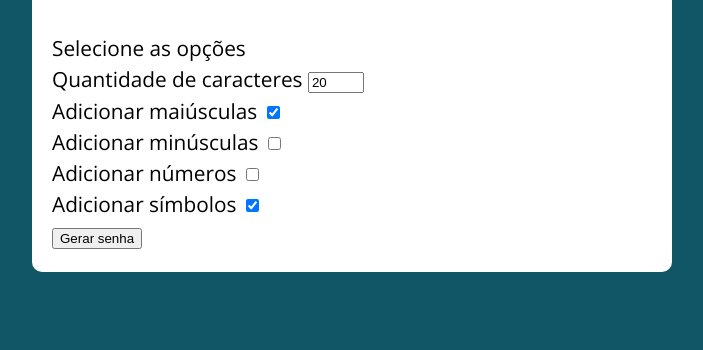
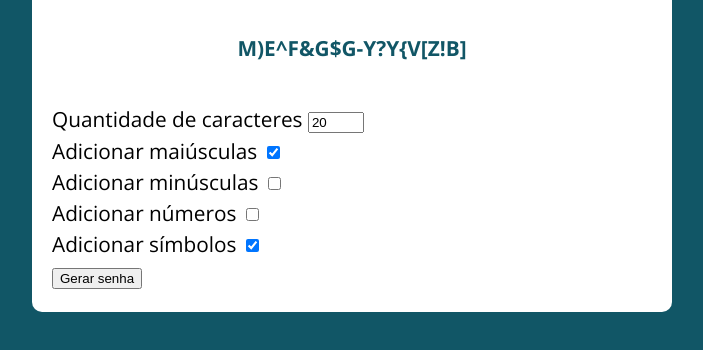
Before and after one commit to zaidohDev/webpack-config-generatePass, a website built with webpack: page public/index.html in a window 1280 px wide. Both pictures are taken after a click on the button "Gerar senha". Shown: the part 134-484 px from the top of the page, without its empty margins (288-991 px from the left). Built offline with nearby package versions, Linux system fonts and the light colour scheme.

Commit message:
formGenerate, generatePass

```diff
--- a/public/index.html
+++ b/public/index.html
@@ -5,7 +5,7 @@
   <meta charset="UTF-8">
   <meta name="viewport" content="width=device-width, initial-scale=1.0">
   <meta http-equiv="X-UA-Compatible" content="ie=edge">
-  <title>Modelo</title>
+  <title>password generator</title>
 </head>
 
 <body>
@@ -13,14 +13,14 @@
   <section class="container">
     <h1>Gerador de senhas</h1>
 
-    <div class="senha-gerada">Selecione as opções</div>
+    <div class="generatePass">Selecione as opções</div>
 
-    Quantidade de caracteres <input value="20" type="number" min="1" max="50" class="qtd-caracteres"><br>
-    Adicionar maiúsculas <input type="checkbox" class="chk-maiusculas" checked><br>
-    Adicionar minúsculas <input type="checkbox" class="chk-minusculas"><br>
-    Adicionar números <input type="checkbox" class="chk-numeros"><br>
-    Adicionar símbolos <input type="checkbox" class="chk-simbolos" checked><br>
-    <button class="gerar-senha">Gerar senha</button>
+    Quantidade de caracteres <input value="20" type="number" min="1" max="50" class="qnt-char"><br>
+    Adicionar maiúsculas <input type="checkbox" class="char-upper" checked><br>
+    Adicionar minúsculas <input type="checkbox" class="char-lower"><br>
+    Adicionar números <input type="checkbox" class="char-numbers"><br>
+    Adicionar símbolos <input type="checkbox" class="char-simbles" checked><br>
+    <button class="generate">Gerar senha</button>
 
   </section>
 
--- a/src/assets/css/style.css
+++ b/src/assets/css/style.css
@@ -64,11 +64,10 @@ h1 {
   margin-bottom: 40px;
   text-align: center;
 }
-.cpf-generated{
+.generatePass{
   text-align: center;
-  font-size: 2em;
+  font-size: 1em;
   color: var(--primary-color);
   font-weight: bold;
   margin-bottom: 40px;
-  letter-spacing: 4px;
 }
--- a/src/main.js
+++ b/src/main.js
@@ -1 +1,5 @@
+import form from './modules/formGeneratePass'
+
 import './assets/css/style.css'
+
+console.log(form())
--- /dev/null
+++ b/src/modules/formGeneratePass.js
@@ -0,0 +1,28 @@
+import  generatePass from './generatePass';
+
+const pass = document.querySelector('.generatePass')
+const qntChar = document.querySelector('.qnt-char')
+const charUpper = document.querySelector('.char-upper')
+const charLower = document.querySelector('.char-lower')
+const charNumbers = document.querySelector('.char-numbers')
+const charSimbles = document.querySelector('.char-simbles')
+const generateBtn = document.querySelector('.generate')
+
+export default () => {
+
+  generateBtn.addEventListener('click', () =>{
+    pass.innerHTML = gera()
+  })
+}
+
+function gera(){
+  const pass = generatePass(
+    qntChar.value,
+    charUpper.checked,
+    charLower.checked,
+    charNumbers.checked,
+    charSimbles.checked
+  )
+
+  return pass || 'No options selected'
+}
--- /dev/null
+++ b/src/modules/generatePass.js
@@ -0,0 +1,23 @@
+
+
+const rand = (min, max) => Math.floor(Math.random() *(max - min) + min)
+const generateUpperCase = () => String.fromCharCode(rand(65, 91))
+const generateLowerCase = () => String.fromCharCode(rand(97, 123))
+const generateNumber = () => String.fromCharCode(rand(48, 58))
+const simble = ',.;:?~^´`[]{}()!#$%&-_\/'
+const generateSimble = () => simble[rand(0, simble.length)]
+
+
+export default function generatePass(qnt, upperCase, lowerCase, number, simble){
+  const array = []
+  qnt = Number(qnt)
+
+  for(let i = 0; i < qnt; i++){
+    upperCase && array.push(generateUpperCase())
+    lowerCase && array.push(generateLowerCase())
+    number && array.push(generateNumber())
+    simble && array.push(generateSimble())
+
+  }
+  return array.join('').slice(0, qnt)
+}
```
Also changed, not shown: public/assets/js/bundle.js (+85 -3 lines), 1 other file.
